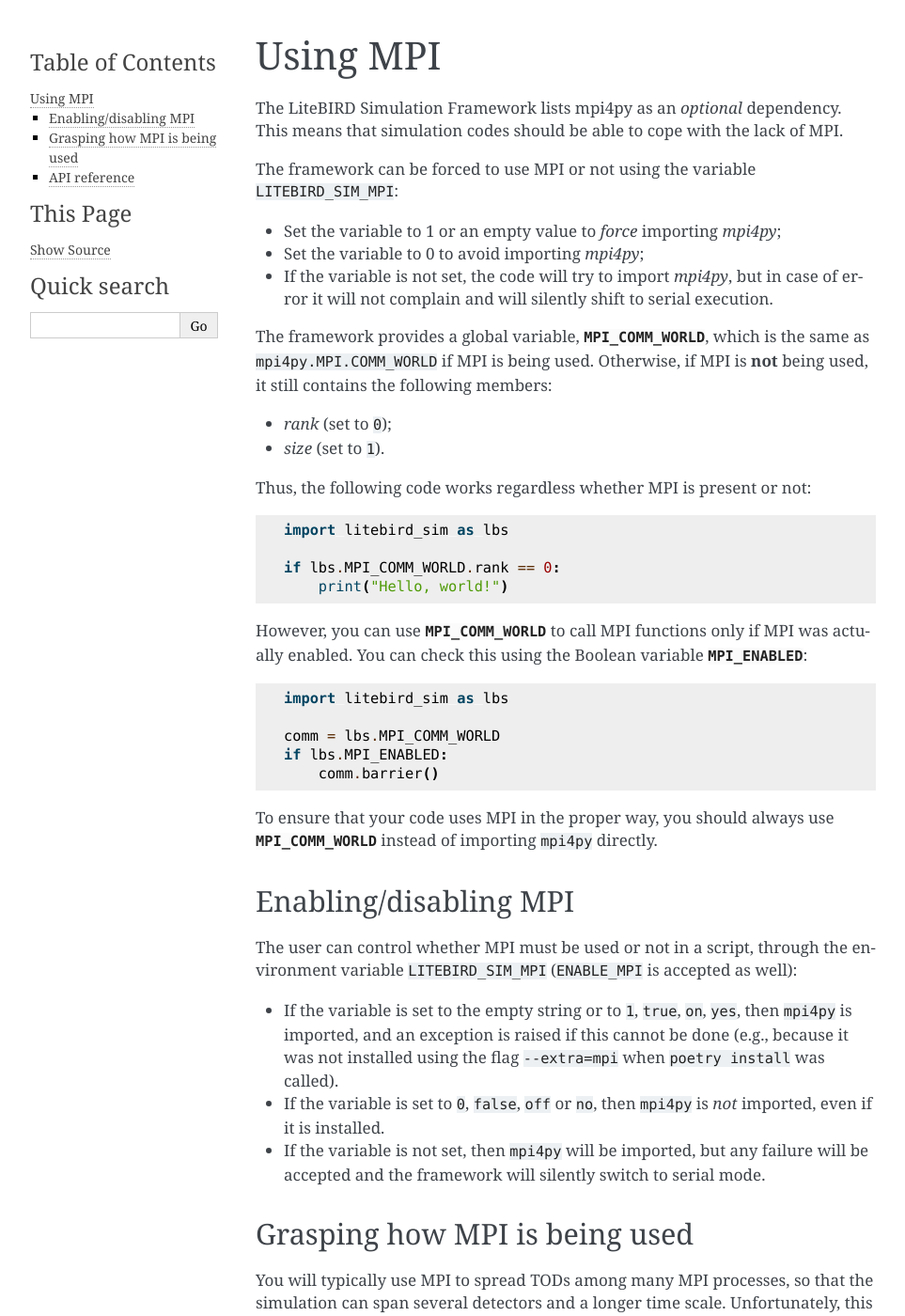
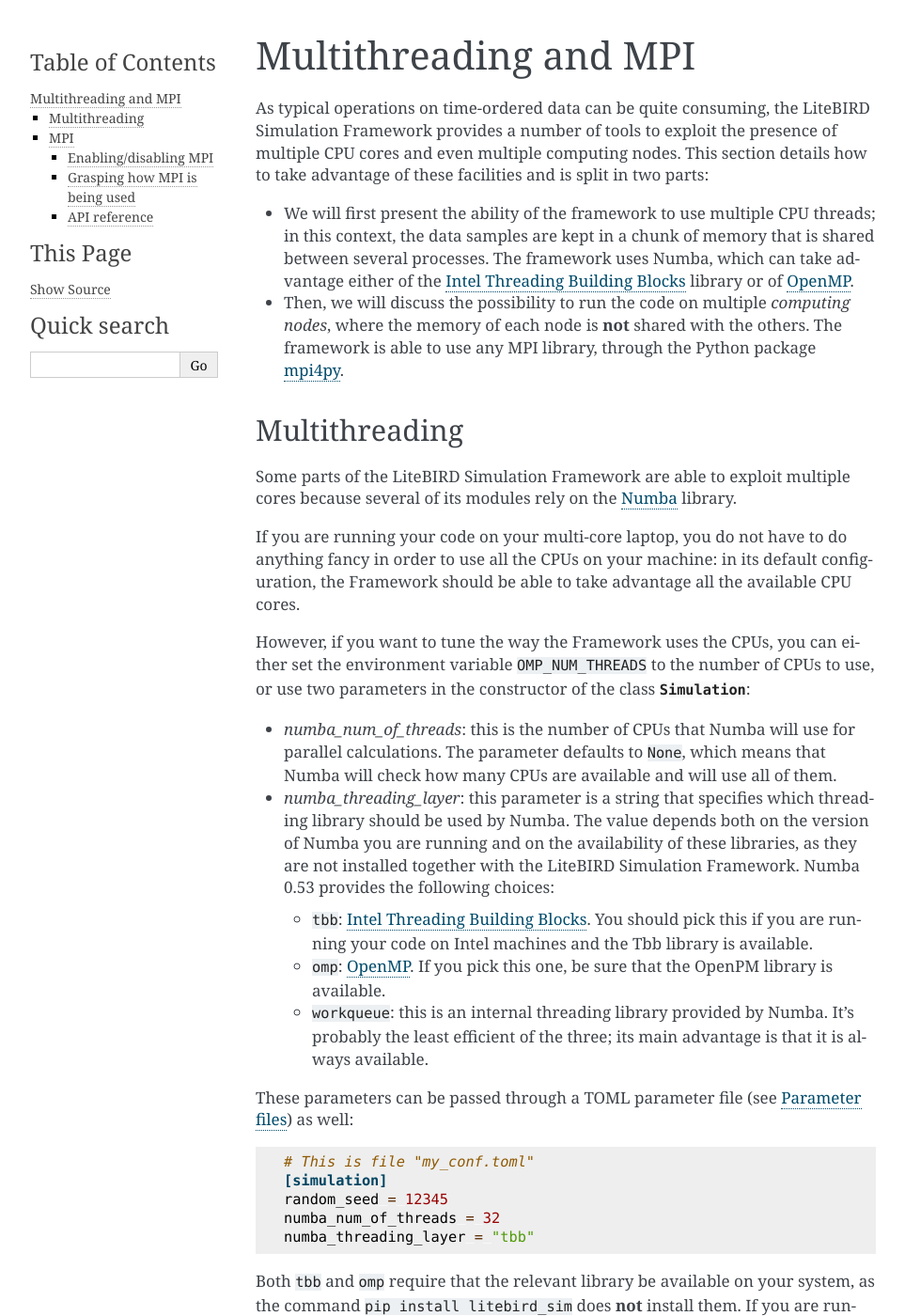
Before and after one commit to litebird/litebird_sim, a Sphinx documentation site: the page built from docs/source/mpi.rst, in a window 1280 px wide and 1400 px high. Shown: the whole window at 94% size, without its empty margins (148-1111 px from the left). Built offline with Sphinx 7.4.7, drawn with Linux system fonts in a browser that asks for light colours; some of the changed text lies outside the part shown.

Commit message:
Implement multi-core threading (#276)
* Configure Numba threading layers

* Update Simulation.__init__() and MpiProcessDescr

* Parallelize the pointing generation code

* Parallelize the dipole code

* Parallelize the map scanning code

* Add (partial) multithreading support to the destriper

* Fix the tests according to the new layout for MpiProcessDescr

* Update the documentation

* Take the number of threads from OMP_NUM_THREADS if not passed as argument

* [skip ci] Update CHANGELOG

```diff
--- a/docs/source/mpi.rst
+++ b/docs/source/mpi.rst
@@ -1,7 +1,94 @@
 .. _using_mpi:
 
-Using MPI
-=========
+Multithreading and MPI
+======================
+
+As typical operations on time-ordered data can be quite consuming,
+the LiteBIRD Simulation Framework provides a number of tools to
+exploit the presence of multiple CPU cores and even multiple
+computing nodes. This section details how to take advantage
+of these facilities and is split in two parts:
+
+- We will first present the ability of the framework to use multiple
+  CPU threads; in this context, the data samples are kept in a chunk
+  of memory that is shared between several processes. The framework
+  uses Numba, which can take advantage either of the `Intel
+  Threading Building Blocks <https://www.intel.com/content/www/us/en/developer/tools/oneapi/onetbb.html>`_
+  library or of `OpenMP <https://www.openmp.org/>`_.
+
+- Then, we will discuss the possibility to run the code on
+  multiple *computing nodes*, where the memory of each node is
+  **not** shared with the others. The framework is able to
+  use any MPI library, through the Python package
+  `mpi4py <https://mpi4py.readthedocs.io/en/stable/>`_.
+
+
+Multithreading
+~~~~~~~~~~~~~~
+
+Some parts of the LiteBIRD Simulation Framework are able to
+exploit multiple cores because several of its modules rely on
+the `Numba <https://numba.pydata.org/>`_ library.
+
+If you are running your code on your multi-core laptop, you do not
+have to do anything fancy in order to use all the CPUs on your machine:
+in its default configuration, the Framework should be able to take
+advantage all the available CPU cores.
+
+However, if you want to tune the way the Framework uses the CPUs,
+you can either set the environment variable ``OMP_NUM_THREADS``
+to the number of CPUs to use, or use two parameters in
+the constructor of the class :class:`.Simulation`:
+
+- `numba_num_of_threads`: this is the number of CPUs that Numba will
+  use for parallel calculations. The parameter defaults to ``None``,
+  which means that Numba will check how many CPUs are available and will
+  use all of them.
+
+- `numba_threading_layer`: this parameter is a string that specifies
+  which threading library should be used by Numba. The value depends
+  both on the version of Numba you are running and on the availability
+  of these libraries, as they are not installed together with the
+  LiteBIRD Simulation Framework. Numba 0.53 provides the following choices:
+
+  - ``tbb``: `Intel Threading Building Blocks
+    <https://www.intel.com/content/www/us/en/developer/tools/oneapi/onetbb.html>`_.
+    You should pick this if you are running your code on Intel machines and the
+    Tbb library is available.
+
+  - ``omp``: `OpenMP <https://www.openmp.org/>`_. If you pick this one,
+    be sure that the OpenPM library is available.
+
+  - ``workqueue``: this is an internal threading library provided by Numba.
+    It's probably the least efficient of the three; its main advantage is
+    that it is always available.
+
+These parameters can be passed through a TOML parameter file (see
+:ref:`parameter_files`) as well:
+
+.. code-block:: toml
+
+   # This is file "my_conf.toml"
+   [simulation]
+   random_seed = 12345
+   numba_num_of_threads = 32
+   numba_threading_layer = "tbb"
+
+Both ``tbb`` and ``omp`` require that the relevant library be available on
+your system, as the command ``pip install litebird_sim`` does **not** install
+them. If you are running your code on a HPC cluster, it is probably a matter
+of running a command like the following:
+
+.. code-block:: sh
+
+   # This might change depending on how the environment on your cluster
+   # is configured; the following commands are just examples.
+   $ module load tbb     # Intel Threading Building Blocks
+   $ module load openmp  # OpenMP
+
+
+MPI
+~~~
 
 The LiteBIRD Simulation Framework lists mpi4py as an *optional*
 dependency. This means that simulation codes should be able to cope
```
Also changed, not shown: CHANGELOG.md (+2 -0 lines), docs/source/simulations.rst (+10 -0 lines), litebird_sim/__init__.py (+7 -0 lines), 6 other files.
